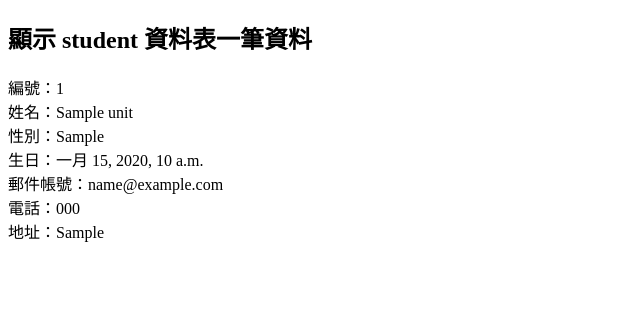
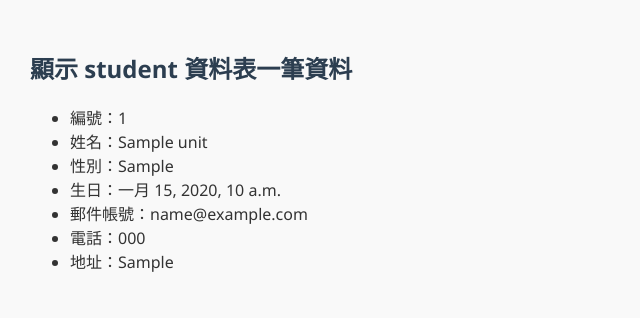
Before and after one commit to 41118148/class04, a Django app: template students/templates/listone.html in a window 1280 px wide. Shown: the top 318 px of the page, without its empty margins (0-640 px from the left). Run offline with Django 3.2, Linux system fonts and the light colour scheme; the template is opened without the code that fills it: most values are stand-ins (such as "Sample title", 1, 10 or a date in 2020).

Commit message:
Add files via upload

```diff
--- /dev/null
+++ b/students/static/css/style.css
@@ -0,0 +1,67 @@
+body {
+    font-family: 'Segoe UI', Tahoma, Geneva, Verdana, sans-serif;
+    background-color: #f9f9f9;
+    color: #333;
+    margin: 0;
+    padding: 30px;
+}
+
+h1, h2 {
+    color: #2c3e50;
+    margin-bottom: 20px;
+}
+
+table {
+    width: 100%;
+    border-collapse: collapse;
+    background-color: #ffffff;
+    box-shadow: 0 2px 5px rgba(0, 0, 0, 0.1);
+    border-radius: 6px;
+    overflow: hidden;
+}
+
+th, td {
+    padding: 12px 15px;
+    text-align: left;
+    border-bottom: 1px solid #ddd;
+}
+
+th {
+    background-color: #007bff;
+    color: white;
+    font-weight: bold;
+}
+
+tr:hover {
+    background-color: #f1f1f1;
+}
+
+td:last-child, th:last-child {
+    border-right: none;
+}
+
+@media (max-width: 768px) {
+    table, thead, tbody, th, td, tr {
+        display: block;
+    }
+
+    th {
+        position: sticky;
+        top: 0;
+    }
+
+    td {
+        border: none;
+        padding: 10px;
+        position: relative;
+        padding-left: 50%;
+    }
+
+    td::before {
+        content: attr(data-label);
+        position: absolute;
+        left: 10px;
+        font-weight: bold;
+        text-transform: uppercase;
+    }
+}
--- a/students/studentsapp/views.py
+++ b/students/studentsapp/views.py
@@ -3,7 +3,7 @@ from studentsapp.models import student
 
 def listone(request):
 	try:
-		unit = student.objects.get(cName="李采茜") #讀取一筆資料
+		unit = student.objects.get(cName="陳果") #讀取一筆資料
 	except:
   		errormessage = " (讀取錯誤!)"
 	return render(request, "listone.html", locals())
--- a/students/templates/base.html
+++ b/students/templates/base.html
@@ -1,8 +1,10 @@
 <!-- base.html -->
+{% load static %}
 <!DOCTYPE html>
 <html>
 	<head>
 		{% block title %}{% endblock %}
+		<link rel="stylesheet" type="text/css" href="{% static 'css/style.css' %}">
 	</head>
 	<body>
 		{% block content %} {% endblock %}
--- a/students/templates/listone.html
+++ b/students/templates/listone.html
@@ -1,16 +1,14 @@
-<!DOCTYPE html>
-<html>
-	<head>
-		<title>顯示一筆資料</title>
-	</head>
-	<body>
-		<h2>顯示 student 資料表一筆資料{{errormessage}}</h2>
-        編號：{{ unit.id }} <br />
-        姓名：{{ unit.cName }}  <br />
-        性別：{{ unit.cSex }}  <br />
-        生日：{{ unit.cBirthday}}  <br />
-        郵件帳號：{{unit.cEmail }}  <br />
-        電話：{{ unit.cPhone }}  <br />
-        地址：{{ unit.cAddr}}  <br />
-	</body>
-</html>
+{% extends 'base.html' %}
+{% block title %}<title>顯示一筆資料</title>{% endblock %}
+{% block content %}
+<h2>顯示 student 資料表一筆資料 {{ errormessage }}</h2>
+<ul>
+	<li>編號：{{ unit.id }}</li>
+	<li>姓名：{{ unit.cName }}</li>
+	<li>性別：{{ unit.cSex }}</li>
+	<li>生日：{{ unit.cBirthday }}</li>
+	<li>郵件帳號：{{ unit.cEmail }}</li>
+	<li>電話：{{ unit.cPhone }}</li>
+	<li>地址：{{ unit.cAddr }}</li>
+</ul>
+{% endblock %}
```
Also changed, not shown: students/templates/index.html (+26 -15 lines), students/templates/listall.html (+18 -16 lines), students/db.sqlite3.
